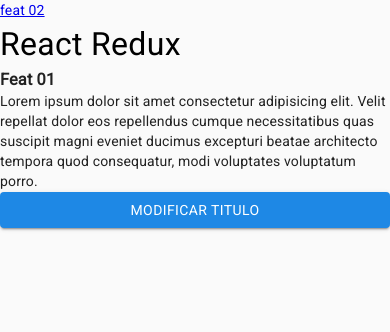
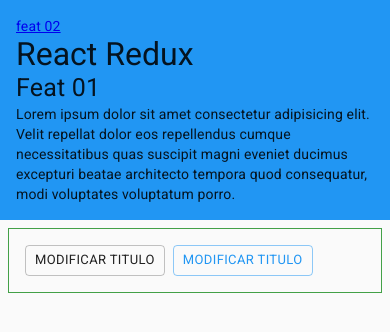
Before and after one commit to angelorubin/alurakut, a React (Create React App) app: page / in a window 390 px wide. Shown: the top 332 px of the page. Built offline with nearby package versions, Linux system fonts and the light colour scheme.

Commit message:
Implementando responsivefontSize, typography no tema

```diff
--- a/src/features/feat-01/views/feat01-container.jsx
+++ b/src/features/feat-01/views/feat01-container.jsx
@@ -1,15 +1,12 @@
 import React from "react";
-import * as S from "./feat01-styles";
 import { useSelector, useDispatch } from "react-redux";
 import { Link } from "react-router-dom";
-import { useTheme } from "@material-ui/core/styles";
-import { Button, Container } from "@material-ui/core";
+import { Typography, Box, Button } from "@material-ui/core";
+import * as S from "./feat01-styles";
 
 const Feat01 = () => {
   const { title } = useSelector((state) => state.feat01);
   const dispatch = useDispatch();
-  const theme = useTheme();
-  const { palette } = theme;
 
   const handleClick = (e) => {
     e.preventDefault();
@@ -21,27 +18,46 @@
   };
 
   return (
-    <S.Container maxWidth="xl">
+    <Box display="flex" flexDirection="column">
+      <Box p="1rem" bgcolor="primary.main">
         <nav>
           <Link to="/feat02">feat 02</Link>
         </nav>
-      <S.Title color={palette.common.black}>{title}</S.Title>
-      <h3>Feat 01</h3>
+        <S.Typography variant="h3">{title}</S.Typography>
+        <Typography variant="h4">Feat 01</Typography>
         <p>
-        Lorem ipsum dolor sit amet consectetur adipisicing elit. Velit repellat
-        dolor eos repellendus cumque necessitatibus quas suscipit magni eveniet
-        ducimus excepturi beatae architecto tempora quod consequatur, modi
-        voluptates voluptatum porro.
+          Lorem ipsum dolor sit amet consectetur adipisicing elit. Velit
+          repellat dolor eos repellendus cumque necessitatibus quas suscipit
+          magni eveniet ducimus excepturi beatae architecto tempora quod
+          consequatur, modi voluptates voluptatum porro.
         </p>
+      </Box>
+      <Box
+        p="1rem"
+        display="flex"
+        border={1}
+        m={1}
+        borderColor="secondary.main"
+      >
+        <Box m={0} mr={1}>
           <Button
-        variant="contained"
-        color="primary"
-        type="button"
+            fullWidth
+            variant="outlined"
+            size="small"
             onClick={handleClick}
           >
             modificar titulo
           </Button>
-    </S.Container>
+        </Box>
+        <Box display="flex" justifyContent="flex-end">
+          <Box display="flex">
+            <Button fullWidth variant="outlined" color="primary" size="small">
+              modificar titulo
+            </Button>
+          </Box>
+        </Box>
+      </Box>
+    </Box>
   );
 };
 
--- a/src/features/feat-01/views/feat01-styles.js
+++ b/src/features/feat-01/views/feat01-styles.js
@@ -2,23 +2,29 @@
 import {
   Container as MuiContainer,
   Typography as MuiTypography,
+  Button as MuiButton,
 } from "@material-ui/core";
+import { makeStyles } from "@material-ui/core";
+const useStyles = makeStyles({});
 
-export const Container = styled(MuiContainer).attrs(({ maxWidth }) => ({
-  maxWidth: maxWidth ? maxWidth : "xs",
-}))`
+export const Container = styled(MuiContainer).attrs(
+  ({ maxWidth, alignItems }) => ({
+    maxWidth: maxWidth ? maxWidth : "xl",
+    alignItems: alignItems ? alignItems : "",
+  })
+)`
   ${() => css`
-    margin: 0;
-    padding: 0;
-    display: flex;
-    flex-direction: column;
-    justify-content: center;
-  `}
+    flex-direction: ${({ flexDirection }) =>
+      flexDirection ? flexDirection : "row"};
+  `},
 `;
 
-export const Title = styled(MuiTypography).attrs(({ color }) => ({
-  color: color ? color.toString() : "#000",
-}))`
-  color: ${({ color }) => (color ? color : "error")};
-  font-size: 2rem;
+export const Title = styled(MuiTypography).attrs(() => ({}))`
+  font-size: 1.5rem;
 `;
+
+export const Button = styled(MuiButton).attrs(({}) => ({}))``;
+
+export const Typography = styled(MuiTypography)`
+  color: ;
+`;
--- a/src/features/feat-02/views/feat02-container.jsx
+++ b/src/features/feat-02/views/feat02-container.jsx
@@ -1,6 +1,7 @@
 import React from "react";
 import * as S from "./feat02-styles";
 import { useSelector, useDispatch } from "react-redux";
+import { Button } from "@material-ui/core";
 
 const Feat02 = () => {
   const { title } = useSelector((state) => state.feat02);
@@ -24,7 +25,9 @@
         pariatur, consectetur accusamus adipisci, nemo voluptate voluptatum.
         Distinctio hic inventore quibusdam!
       </p>
-      <button onClick={handleClick}>mudar título</button>
+      <Button color="secondary" onClick={handleClick}>
+        mudar título
+      </Button>
     </S.Container>
   );
 };
--- a/src/features/feat-02/views/feat02-styles.js
+++ b/src/features/feat-02/views/feat02-styles.js
@@ -5,7 +5,4 @@
   flex-direction: column;
 `;
 
-export const Title = styled.h1`
-  color: var(--primary-color);
-  font-size: var(--smallSize);
-`;
+export const Title = styled.h1``;
--- a/src/themes/default.js
+++ b/src/themes/default.js
@@ -1,7 +1,7 @@
-import { createMuiTheme } from "@material-ui/core/styles";
-import { red, blue, green } from "@material-ui/core/colors";
+import { createMuiTheme, responsiveFontSizes } from "@material-ui/core/styles";
+import { grey, red, blue, green } from "@material-ui/core/colors";
 
-export const theme = createMuiTheme({
+let theme = createMuiTheme({
   breakpoints: {
     keys: {
       0: "xs",
@@ -24,13 +24,40 @@
       white: "#fff",
     },
     primary: {
-      main: blue[600],
+      light: blue[200],
+      main: blue[500],
+      dark: blue[700],
+      contrastText: "#fff",
     },
     secondary: {
+      light: green[300],
       main: green[600],
+      dark: green[900],
+      contrastText: "#000",
     },
     warning: {
       main: red[500],
     },
   },
+  typography: {
+    h1: {
+      fontFamily: "Roboto, Helvetica, Arial, sans-serif",
+      fontWeight: 300,
+      fontSize: "6rem",
+      lineHeight: 1.167,
+      letterSpacing: "-0.01562em",
+    },
+    button: {
+      fontFamily: "Roboto, sans-serif",
+      fontWeight: 500,
+      fontSize: 10,
+      lineHeight: 1.75,
+      letterSpacing: "0.02857em",
+      textTransform: "uppercase",
+    },
+  },
 });
+
+theme = responsiveFontSizes(theme);
+
+export { theme };
```
Lines whose indentation alone changed are shown as unchanged.
